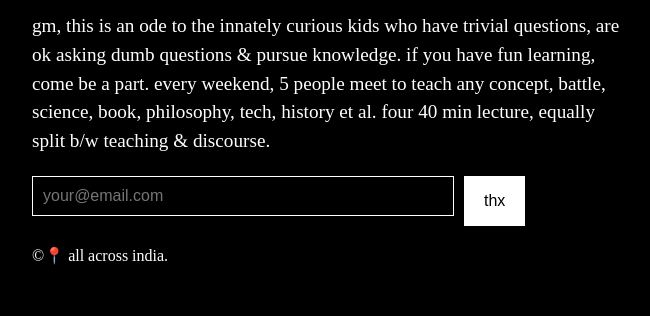
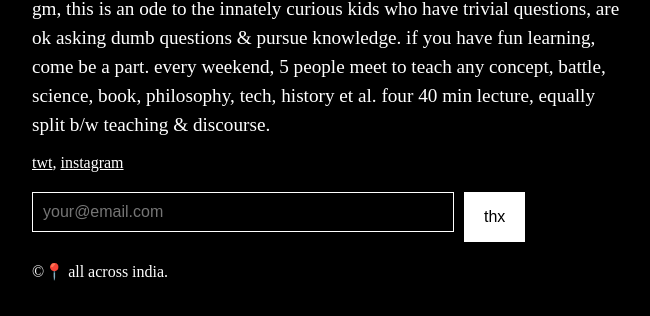
Before and after one commit to heettike/eli5-school, a plain HTML site: page index.html in a window 1280 px wide. Shown: the part 310-626 px from the top of the page, without its empty margins (308-958 px from the left). Drawn offline with Linux system fonts and the light colour scheme; a web font is replaced by a local one.

Commit message:
Update social links styling and position: moved above email form, uppercase with underline

```diff
--- a/index.html
+++ b/index.html
@@ -40,6 +40,10 @@
             concept, battle, science, book, philosophy, tech, history et al. four 40
             min lecture, equally split b/w teaching & discourse.</p>
 
+            <div class="social-icons">
+                <a href="https://x.com/eli5_school" target="_blank">twt</a>, <a href="https://www.instagram.com/eli5__school/?utm_source=ig_web_button_share_sheet" target="_blank">instagram</a>
+            </div>
+
             <div class="get-involved">
                 <form id="emailForm" class="email-form">
                     <input type="email" id="emailInput" placeholder="your@email.com" required>
--- a/style.css
+++ b/style.css
@@ -1,4 +1,3 @@
-
 /* Basic Styles */
 body {
     font-family: 'Ovo', serif;
@@ -100,5 +99,14 @@ p {
 }
 
 footer {
-    margin-top: 20px;
+    text-align: left;
 }
+
+.social-icons {
+    margin-bottom: 20px;
+}
+
+.social-icons a {
+    color: #fff;
+    text-decoration: underline;
+}
```
